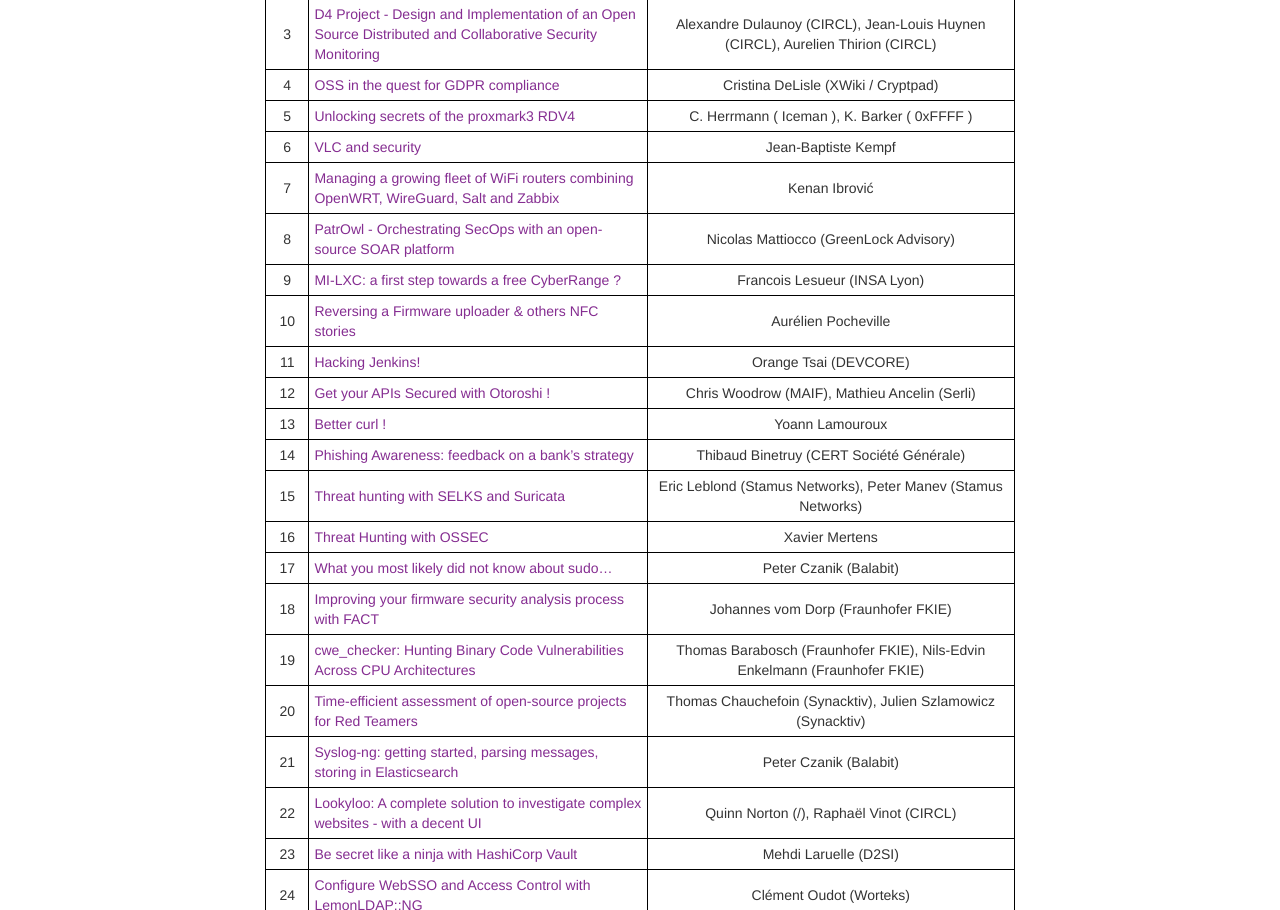
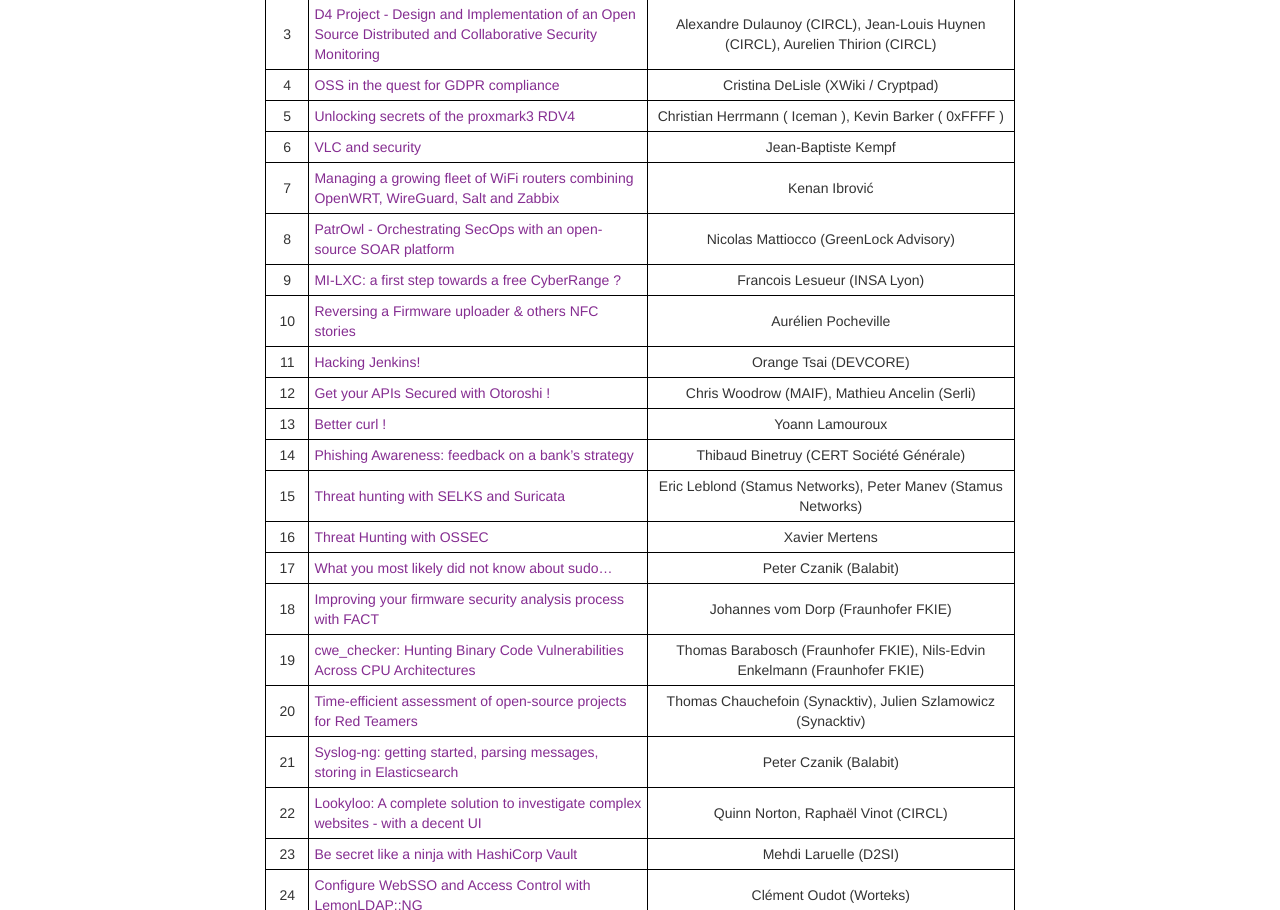
Before and after one commit to pass-the-salt/2019, a Jekyll site: the page built from schedule.md, in a window 1280 px wide and 1400 px high. Shown: the part 375-1285 px from the top of the window. Built offline with Jekyll 4.4.1, drawn with Linux system fonts in a browser that asks for light colours; nearby versions of some CDN libraries; some web fonts are replaced.

Commit message:
typo fix

```diff
--- a/schedule.md
+++ b/schedule.md
@@ -21,7 +21,7 @@
 | 2 | [Unlocking secrets of the proxmark3 RDV4](/talks/49.html) | Christian Herrmann ( Iceman ) (RRG), Kevin Barker ( 0xFFFF ) (RRG) |
 | 3 | [D4 Project - Design and Implementation of an Open Source Distributed and Collaborative Security Monitoring](/talks/50.html) | Alexandre Dulaunoy (CIRCL), Jean-Louis Huynen (CIRCL), Aurelien Thirion (CIRCL) |
 | 4 | [OSS in the quest for GDPR compliance](/talks/51.html) | Cristina DeLisle (XWiki / Cryptpad) |
-| 5 | [Unlocking secrets of the proxmark3 RDV4](/talks/52.html) | C. Herrmann ( Iceman ), K. Barker ( 0xFFFF ) |
+| 5 | [Unlocking secrets of the proxmark3 RDV4](/talks/52.html) | Christian Herrmann ( Iceman ), Kevin Barker ( 0xFFFF ) |
 | 6 | [VLC and security](/talks/53.html) | Jean-Baptiste Kempf |
 | 7 | [Managing a growing fleet of WiFi routers combining OpenWRT, WireGuard, Salt and Zabbix](/talks/55.html) | Kenan Ibrović |
 | 8 | [PatrOwl - Orchestrating SecOps with an open-source SOAR platform](/talks/56.html) | Nicolas Mattiocco (GreenLock Advisory) |
@@ -38,7 +38,7 @@
 | 19 | [cwe_checker: Hunting Binary Code Vulnerabilities Across CPU Architectures](/talks/74.html) | Thomas Barabosch (Fraunhofer FKIE), Nils-Edvin Enkelmann (Fraunhofer FKIE) |
 | 20 | [Time-efficient assessment of open-source projects for Red Teamers](/talks/75.html) | Thomas Chauchefoin (Synacktiv), Julien Szlamowicz (Synacktiv) |
 | 21 | [Syslog-ng: getting started, parsing messages, storing in Elasticsearch](/talks/76.html) | Peter Czanik (Balabit) |
-| 22 | [Lookyloo: A complete solution to investigate complex websites - with a decent UI](/talks/78.html) | Quinn Norton (/), Raphaël Vinot (CIRCL) |
+| 22 | [Lookyloo: A complete solution to investigate complex websites - with a decent UI](/talks/78.html) | Quinn Norton, Raphaël Vinot (CIRCL) |
 | 23 | [Be secret like a ninja with HashiCorp Vault](/talks/79.html) | Mehdi Laruelle (D2SI) |
 | 24 | [Configure WebSSO and Access Control with LemonLDAP::NG](/talks/80.html) | Clément Oudot (Worteks) |
 | 25 | [Ayy pepito](/talks/82.html) | Thibault Koechlin (NBS), Kevin Kadosh (NBS), Manuel Sabban (NBS) |
```
Also changed, not shown: 2 other files.
